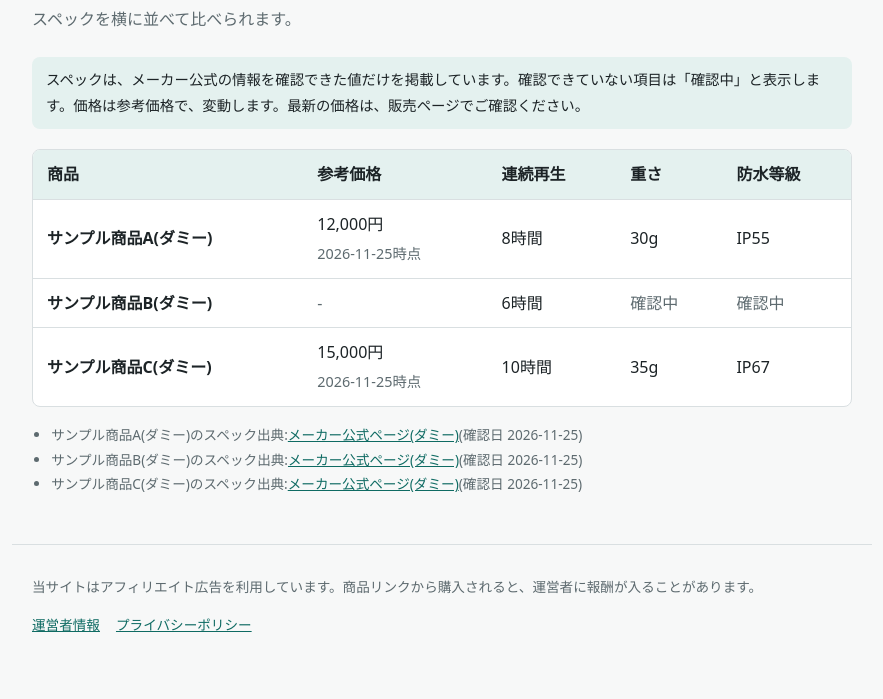
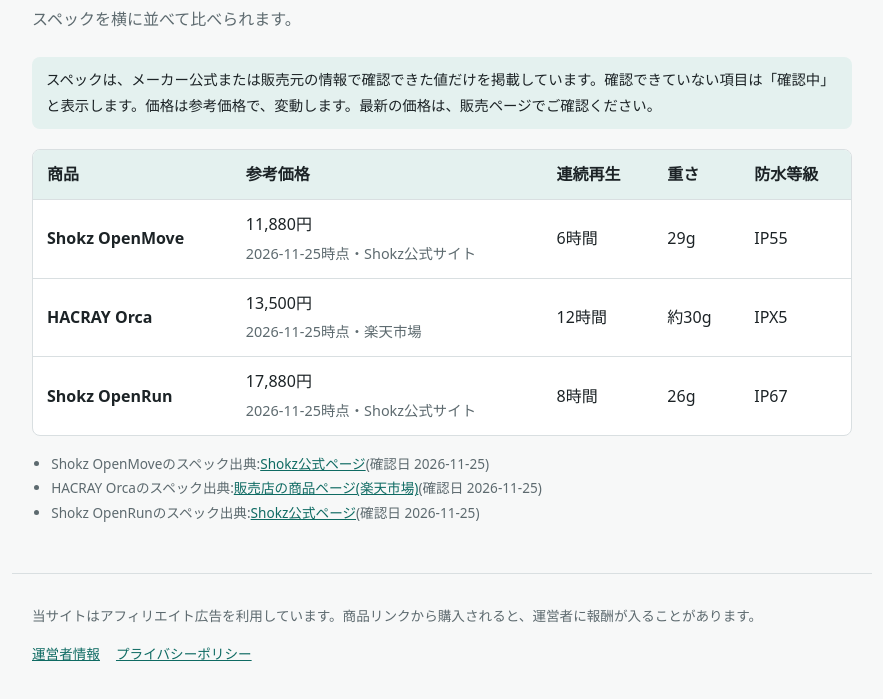
Before and after one commit to gearkurabe/site, an Astro site: page /bone-conduction/compare in a window 1280 px wide. Shown: the part 199-898 px from the top of the page, without its empty margins (198-1081 px from the left). Built offline with nearby package versions, Linux system fonts and the light colour scheme; Astro itself is replaced by a stand-in of ours.

Commit message:
Add files via upload

```diff
--- a/src/data/genres.json
+++ b/src/data/genres.json
@@ -1,7 +1,7 @@
 {
   "bone-conduction": {
     "name": "骨伝導イヤホン",
-    "description": "耳をふさがず使える骨伝導イヤホンを、スペックで比べます。",
+    "description": "耳をふさがず使える骨伝導イヤホンを、スペックで比べます。まずは1万円前後で手に取りやすいモデルから。",
     "ranking": { "key": "battery", "order": "desc", "label": "連続再生時間が長い順" },
     "specs": [
       { "key": "battery", "label": "連続再生", "unit": "時間" },
@@ -10,42 +10,44 @@
     ],
     "products": [
       {
-        "id": "sample-a",
-        "name": "サンプル商品A(ダミー)",
-        "maker": "サンプルメーカー",
-        "model": "SAMPLE-A",
-        "url": "#",
-        "referencePrice": { "amount": 12000, "checkedAt": "2026-11-25" },
-        "specSource": { "label": "メーカー公式ページ(ダミー)", "url": "#", "checkedAt": "2026-11-25" },
+        "id": "shokz-openmove",
+        "name": "Shokz OpenMove",
+        "maker": "Shokz",
+        "model": "OpenMove",
+        "link": { "url": "https://jp.shokz.com/products/bone-conduction-headphone-openmove", "label": "公式ページで見る", "ad": false },
+        "referencePrice": { "amount": 11880, "checkedAt": "2026-11-25", "source": "Shokz公式サイト" },
+        "specSource": { "label": "Shokz公式ページ", "url": "https://jp.shokz.com/products/bone-conduction-headphone-openmove", "checkedAt": "2026-11-25" },
         "specs": {
-          "battery": { "value": 8, "verified": true },
-          "weight": { "value": 30, "verified": true },
+          "battery": { "value": 6, "verified": true },
+          "weight": { "value": 29, "verified": true },
           "waterproof": { "value": "IP55", "verified": true }
         }
       },
       {
-        "id": "sample-b",
-        "name": "サンプル商品B(ダミー)",
-        "maker": "サンプルメーカー",
-        "model": "SAMPLE-B",
-        "url": "#",
-        "specSource": { "label": "メーカー公式ページ(ダミー)", "url": "#", "checkedAt": "2026-11-25" },
+        "id": "hacray-orca",
+        "name": "HACRAY Orca",
+        "maker": "HACRAY",
+        "model": "Orca",
+        "link": { "url": "https://item.rakuten.co.jp/abbinewyork/hr62019/", "label": "販売ページで見る", "ad": false },
+        "referencePrice": { "amount": 13500, "checkedAt": "2026-11-25", "source": "楽天市場" },
+        "specSource": { "label": "販売店の商品ページ(楽天市場)", "url": "https://item.rakuten.co.jp/abbinewyork/hr62019/", "checkedAt": "2026-11-25" },
         "specs": {
-          "battery": { "value": 6, "verified": true },
-          "weight": { "value": 28, "verified": false }
+          "battery": { "value": 12, "verified": true },
+          "weight": { "value": "約30", "verified": true },
+          "waterproof": { "value": "IPX5", "verified": true }
         }
       },
       {
-        "id": "sample-c",
-        "name": "サンプル商品C(ダミー)",
-        "maker": "サンプルメーカー",
-        "model": "SAMPLE-C",
-        "url": "#",
-        "referencePrice": { "amount": 15000, "checkedAt": "2026-11-25" },
-        "specSource": { "label": "メーカー公式ページ(ダミー)", "url": "#", "checkedAt": "2026-11-25" },
+        "id": "shokz-openrun",
+        "name": "Shokz OpenRun",
+        "maker": "Shokz",
+        "model": "OpenRun",
+        "link": { "url": "https://jp.shokz.com/products/openrun", "label": "公式ページで見る", "ad": false },
+        "referencePrice": { "amount": 17880, "checkedAt": "2026-11-25", "source": "Shokz公式サイト" },
+        "specSource": { "label": "Shokz公式ページ", "url": "https://jp.shokz.com/products/openrun", "checkedAt": "2026-11-25" },
         "specs": {
-          "battery": { "value": 10, "verified": true },
-          "weight": { "value": 35, "verified": true },
+          "battery": { "value": 8, "verified": true },
+          "weight": { "value": 26, "verified": true },
           "waterproof": { "value": "IP67", "verified": true }
         }
       }
--- a/src/pages/[genre]/compare/index.astro
+++ b/src/pages/[genre]/compare/index.astro
@@ -24,7 +24,7 @@ const specCell = (p, s) => {
   </nav>
   <h1>{g.name}の比較表</h1>
   <p class="lead">スペックを横に並べて比べられます。</p>
-  <p class="note">スペックは、メーカー公式の情報を確認できた値だけを掲載しています。確認できていない項目は「確認中」と表示します。価格は参考価格で、変動します。最新の価格は、販売ページでご確認ください。</p>
+  <p class="note">スペックは、メーカー公式または販売元の情報で確認できた値だけを掲載しています。確認できていない項目は「確認中」と表示します。価格は参考価格で、変動します。最新の価格は、販売ページでご確認ください。</p>
   <div class="table-wrap">
     <table>
       <thead>
@@ -40,7 +40,7 @@ const specCell = (p, s) => {
             <th scope="row">{p.name}</th>
             <td>
               {p.referencePrice
-                ? <span>{p.referencePrice.amount.toLocaleString('ja-JP')}円<br /><span class="meta">{p.referencePrice.checkedAt}時点</span></span>
+                ? <span>{p.referencePrice.amount.toLocaleString('ja-JP')}円<br /><span class="meta">{p.referencePrice.checkedAt}時点・{p.referencePrice.source}</span></span>
                 : <span class="pending">-</span>}
             </td>
             {g.specs.map((s) => {
--- a/src/pages/about.astro
+++ b/src/pages/about.astro
@@ -10,9 +10,9 @@ import Base from '../layouts/Base.astro';
   <p>お問い合わせ先:準備中</p>
   <h2>掲載方針</h2>
   <ul>
-    <li>スペックは、メーカー公式の情報を確認できた値だけを掲載します。確認できていない項目は「確認中」と表示します。</li>
+    <li>スペックは、メーカー公式または販売元の情報で確認できた値だけを掲載します。確認できていない項目は「確認中」と表示します。</li>
     <li>スペックの出典と確認日を、比較表のページに記載します。</li>
-    <li>価格は、確認した日付を添えた「参考価格」です。価格・在庫・ポイントは変動するため、購入前に販売ページで必ずご確認ください。</li>
+    <li>価格は、確認した日付と確認先を添えた「参考価格」です。価格・在庫・ポイントは変動するため、購入前に販売ページで必ずご確認ください。</li>
     <li>誤りに気づいた場合は、確認のうえ速やかに修正します。</li>
   </ul>
   <h2>広告について</h2>
```
Also changed, not shown: src/pages/[genre]/index.astro (+4 -3 lines).
